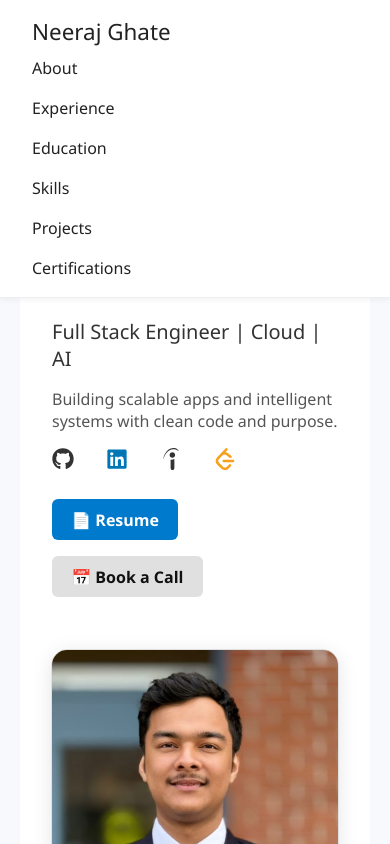
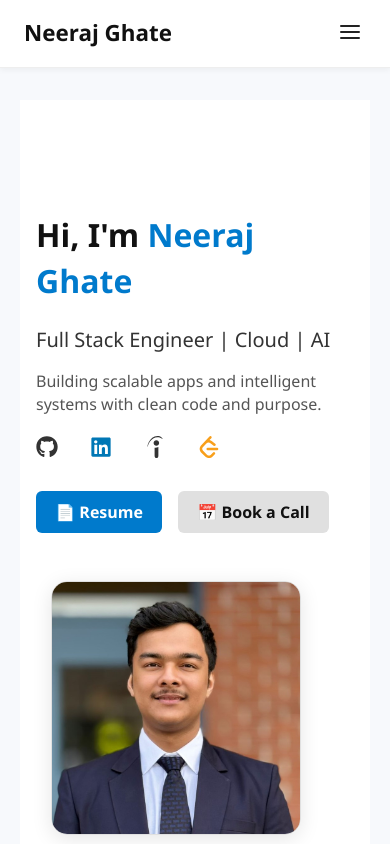
Before and after one commit to neerajghate/portfolio, a React (Create React App) app: page / in a window 390 px wide. Shown: the top 844 px of the page. Built offline with nearby package versions, Linux system fonts and the light colour scheme; no server answers.

Commit message:
Updated styles and layout for mobile responsiveness and color consistency

```diff
--- a/src/App.css
+++ b/src/App.css
@@ -1,3 +1,14 @@
+/* ===== Mobile-first baseline ================================== */
+*, *::before, *::after { box-sizing: border-box; }
+html { scroll-behavior: smooth; }
+body {
+  margin: 0;
+  font-family: system-ui, -apple-system, "Segoe UI", Roboto, sans-serif;
+  line-height: 1.45;
+  background: #fff;
+  color: #111;
+}
+
 body {
   margin: 0;
   padding: 0;
--- a/src/components/Education.css
+++ b/src/components/Education.css
@@ -90,3 +90,19 @@
     height: 40px;
   }
 }
+@media (max-width: 768px) {
+  .experience-card,
+  .education-card {
+    padding: 1.25rem 1.4rem;
+  }
+  .experience-header,
+  .education-header {
+    flex-direction: column;
+    align-items: flex-start;
+    gap: .6rem;
+  }
+  .experience-duration,
+  .education-info p {
+    font-size: .9rem;
+  }
+}
--- a/src/components/Experience.css
+++ b/src/components/Experience.css
@@ -112,3 +112,19 @@
   margin-bottom: 0.4rem;
   line-height: 1.4;
 }
+@media (max-width: 768px) {
+  .experience-card,
+  .education-card {
+    padding: 1.25rem 1.4rem;
+  }
+  .experience-header,
+  .education-header {
+    flex-direction: column;
+    align-items: flex-start;
+    gap: .6rem;
+  }
+  .experience-duration,
+  .education-info p {
+    font-size: .9rem;
+  }
+}
--- a/src/components/Hero.css
+++ b/src/components/Hero.css
@@ -2,14 +2,17 @@
   display: flex;
   justify-content: space-between;
   align-items: center;
-  padding: 4rem 2rem;
-  margin-top: 4rem;
+  padding: 6rem 2rem 4rem;
   background-color: #fff;
   color: #111;
   flex-wrap: wrap;
   gap: 2rem;
-  border-top-left-radius: 40px;
-  border-top-right-radius: 40px;
+  border-radius: 0 0 2rem 2rem;
+}
+
+.hero-text {
+  flex: 1;
+  min-width: 280px;
 }
 
 .hero-text h1 {
@@ -42,11 +45,13 @@
 }
 
 .icon-link {
+  font-size: 1.5rem;
   transition: transform 0.2s ease;
 }
 
-.icon-link:hover {
-  transform: scale(1.3);
+/* Brand Colors */
+.icon-link.github {
+  color: #333;
 }
 
 .icon-link.linkedin {
@@ -57,7 +62,14 @@
   color: #f89f1b;
 }
 
-/* Button styles */
+.icon-link.indeed {
+  color: #2164f4;
+}
+
+.icon-link:hover {
+  transform: scale(1.2);
+}
+
 .hero-actions {
   margin-top: 1.5rem;
   display: flex;
@@ -103,3 +115,25 @@
   box-shadow: 0px 4px 20px rgba(0, 0, 0, 0.1);
   border: 1px solid #e0e0e0;
 }
+
+/* Mobile */
+@media (max-width: 768px) {
+  .hero {
+    padding: 5rem 1rem 3rem;
+    flex-direction: column;
+    align-items: flex-start;
+  }
+
+  .hero-text h1 {
+    font-size: 2rem;
+  }
+
+  .hero-links {
+    margin-bottom: 1rem;
+  }
+
+  .hero-image {
+    max-width: 250px;
+    margin-top: 1rem;
+  }
+}
--- a/src/components/Projects.css
+++ b/src/components/Projects.css
@@ -111,3 +111,12 @@
   border-radius: 9999px;
   font-weight: 500;
 }
+.projects-grid {
+  display: grid;
+  grid-template-columns: repeat(auto-fill,minmax(260px,1fr));
+  gap: 1.5rem;
+}
+
+@media (max-width: 600px) {
+  .projects-grid { grid-template-columns: 1fr; }
+}
--- a/src/components/Skills.css
+++ b/src/components/Skills.css
@@ -69,3 +69,14 @@
 .skill-icon {
   font-size: 1.1rem;
 }
+.skills-grid {
+  display: grid;
+  grid-template-columns: repeat(auto-fill,minmax(220px,1fr));
+  gap: 1.5rem;
+  max-width: 1000px;
+  margin: 0 auto;
+}
+
+@media (max-width: 500px) {   /* single column on very small phones */
+  .skills-grid { grid-template-columns: 1fr; }
+}
--- a/src/components/Topbar.css
+++ b/src/components/Topbar.css
@@ -1,68 +1,105 @@
+/* ───────────────── BAR (fills viewport width) ───────────────── */
 .topbar {
   position: fixed;
-  top: 0;
-  left: 0;
-  right: 0;
-  background-color: #fff;
-  z-index: 1000;
+  inset: 0 0 auto 0;
+  z-index: 999;
+  background: #fff;
+  border-bottom: 1px solid #eee;
+  box-shadow: 0 2px 6px rgba(0,0,0,.05);
+}
+
+/* inner row  */
+.topbar-row {
+  max-width: 1200px;
+  margin: 0 auto;
+  padding: 1rem 1.5rem;
   display: flex;
   justify-content: space-between;
   align-items: center;
-  padding: 1rem 2rem;
-  box-shadow: 0 2px 6px rgba(0, 0, 0, 0.05);
-  border-bottom: 1px solid #eee;
 }
 
+/* logo */
 .logo {
   font-size: 1.4rem;
   font-weight: 600;
   color: #111;
-  margin: 0;
+  text-decoration: none;
 }
 
-.topbar nav {
+/* ─────────────── NAV LINKS ─────────────── */
+nav {
   display: flex;
   gap: 1.8rem;
 }
 
-.topbar a {
+nav a {
   position: relative;
+  font-weight: 500;
+  color: #222;
   text-decoration: none;
-  color: #222;
-  font-weight: 500;
-  transition: color 0.3s ease;
   padding-bottom: 2px;
+  transition: color .25s ease;
 }
 
-.topbar a::after {
+nav a::after {
   content: "";
   position: absolute;
+  left: 0;
+  bottom: 0;
   width: 0%;
   height: 2px;
-  left: 0;
-  bottom: 0;
-  background-color: #007acc;
-  transition: width 0.3s ease-in-out;
+  background: #007acc;
+  transition: width .25s ease;
 }
 
-.topbar a:hover {
-  color: #007acc;
+nav a:hover { color: #007acc; }
+nav a:hover::after { width: 100%; }
+
+/* ─────────────── HAMBURGER BUTTON ─────────────── */
+.menu-btn {
+  display: none;           /* hidden on desktop */
+  background: none;
+  border: none;
+  cursor: pointer;
+  padding: .25rem;
+  color: #222;
 }
 
-.topbar a:hover::after {
-  width: 100%;
+/* ─────────────── MOBILE (≤ 768 px) ─────────────── */
+@media (max-width: 768px) {
+  /* show hamburger */
+  .menu-btn { display: block; }
+
+  /* stack logo & burger to the left, push nav under */
+  .topbar-row { flex-wrap: wrap; }
+
+  /* starting (closed) state */
+  nav {
+    flex-direction: column;
+    width: 100%;
+    gap: 1rem;
+    overflow: hidden;
+    max-height: 0;
+    transition: max-height .3s ease;
+  }
+
+  /* open state */
+  nav.open { max-height: 400px; }   /* enough for all links */
+
+  /* links fill full width for easier tapping */
+  nav a { padding: .5rem 0; }
+}
+/* ───── offset the fixed bar ───── */
+.topbar + section,
+.topbar + div {
+  /* height of the bar (≈ 72 px) */
+  margin-top: 72px;
 }
 
 @media (max-width: 768px) {
-  .topbar {
-    flex-direction: column;
-    align-items: flex-start;
-  }
-
-  .topbar nav {
-    flex-direction: column;
-    width: 100%;
-    gap: 1rem;
-    margin-top: 0.5rem;
+  /* slightly taller when the hamburger is present */
+  .topbar + section,
+  .topbar + div {
+    margin-top: 80px;
   }
 }
--- a/src/components/Topbar.js
+++ b/src/components/Topbar.js
@@ -1,20 +1,44 @@
-import React from "react";
+import React, { useState } from "react";
+import { FiMenu, FiX } from "react-icons/fi";      // feather-icons burger / close
 import "./Topbar.css";
 
 const Topbar = () => {
+  const [open, setOpen] = useState(false);
+
+  // close the menu after a link click (handy on mobile)
+  const handleLinkClick = () => setOpen(false);
+
   return (
-    <div className="topbar">
-      <a href="#hero" className="logo">Neeraj Ghate</a>
-      <nav>
-        <a href="#about">About</a>
-        <a href="#experience">Experience</a>
-        <a href="#education">Education</a>
-        <a href="#skills">Skills</a>
-        <a href="#projects">Projects</a>
-        <a href="#certifications">Certifications</a>
+    <header className="topbar">
+      <div className="topbar-row">
+        <a href="#hero" className="logo">Neeraj&nbsp;Ghate</a>
 
-      </nav>
-    </div>
+        {/* ── hamburger ────────────────────────────────────────── */}
+        <button
+          className="menu-btn"
+          aria-label="Toggle navigation"
+          onClick={() => setOpen(!open)}
+        >
+          {open ? <FiX size={24} /> : <FiMenu size={24} />}
+        </button>
+
+        {/* ── nav links ───────────────────────────────────────── */}
+        <nav className={open ? "open" : ""}>
+          {[
+            ["about", "About"],
+            ["experience", "Experience"],
+            ["education", "Education"],
+            ["skills", "Skills"],
+            ["projects", "Projects"],
+            ["certifications", "Certifications"],
+          ].map(([id, label]) => (
+            <a key={id} href={`#${id}`} onClick={handleLinkClick}>
+              {label}
+            </a>
+          ))}
+        </nav>
+      </div>
+    </header>
   );
 };
 
```
